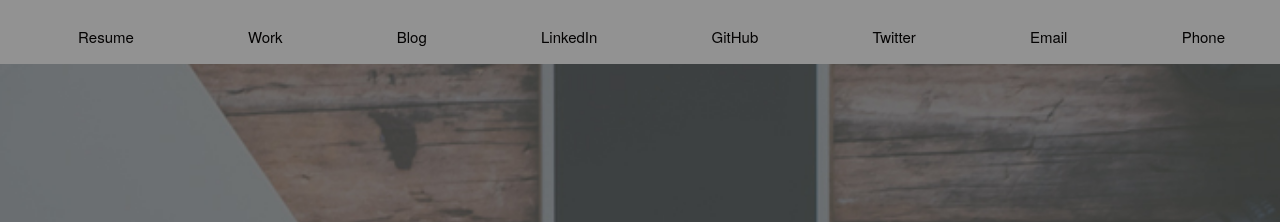
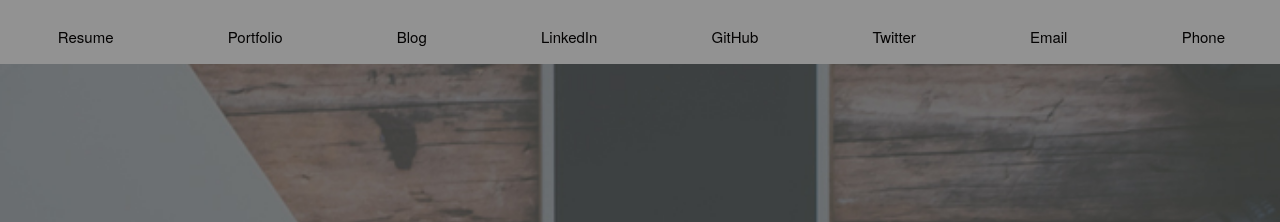
Before and after one commit to tdreid/tdreid.github.io, a Jekyll site: the page index.html, which Jekyll copies as it is, in a window 1280 px wide. Shown: the top 222 px of the page. Built offline with Jekyll 4.4.1, drawn with Linux system fonts in a browser that asks for light colours.

Commit message:
Change menu label to Portfolio

```diff
--- a/index.html
+++ b/index.html
@@ -124,7 +124,7 @@
     <nav>
       <ul id='navbar'>
         <li><a href="./resume.pdf" target="_blank">Resume</a></li>
-        <li><a href="#projects">Work</a></li>
+        <li><a href="#projects">Portfolio</a></li>
         <li><a href="https://busy.org/@tdre" target="_blank">Blog</a></li>
         <li><a href="https://linkedin.com/in/treid" target="_blank">LinkedIn</a></li>
         <li><a id='profile-link' href="https://github.com/tdreid" target="_blank">GitHub</a></li>
```
